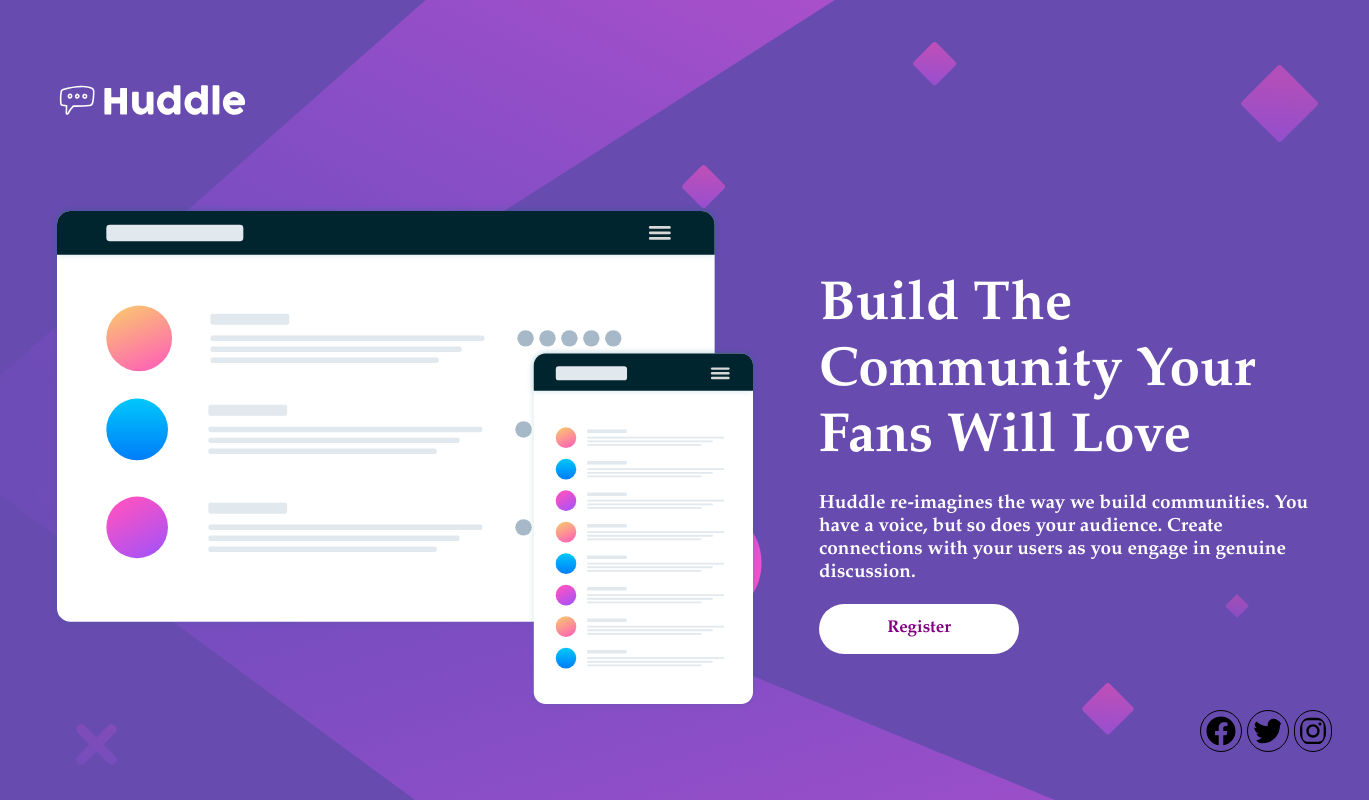
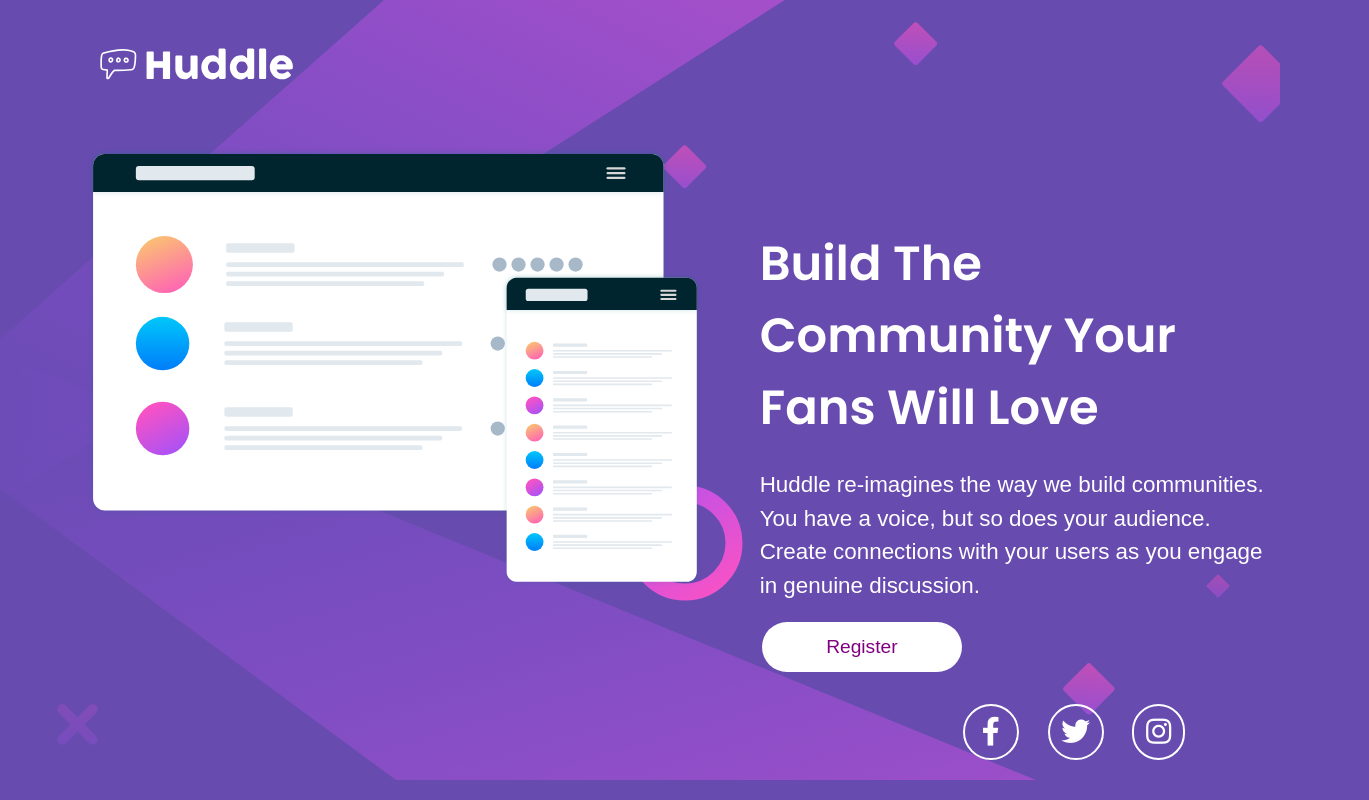
Before and after one commit to officionale/huddle-landing-page, a plain HTML site: page huddle-landing-page-with-single-introductory-section-master/Index.html in a window 1280 px wide. Shown: the whole page, 1369 px wide, since content can reach past the window. Drawn offline with Linux system fonts and the light colour scheme.

Commit message:
correct design

```diff
--- a/huddle-landing-page-with-single-introductory-section-master/Index.html
+++ b/huddle-landing-page-with-single-introductory-section-master/Index.html
@@ -4,11 +4,21 @@
 		<meta charset="utf-8">
 		<meta name="viewport" content="width=device-width, initial-scale=1.0">
 		<!--displays site properly based on user's device-->
+
 		<link rel="stylesheet" type="text/css" href="huddle challenge.css">
+
 		<title>Frontend Mentor | Huddle landing page with single introductory section</title>
-		<link rel="icon"
-	href="images/favicon-32x32.png">
+
+		<link rel="icon" href="images/favicon-32x32.png">
+
+		<link rel="stylesheet" href="https://use.fontawesome.com/releases/v5.15.1/css/all.css" integrity="sha384-vp86vTRFVJgpjF9jiIGPEEqYqlDwgyBgEF109VFjmqGmIY/Y4HV4d3Gp2irVfcrp" crossorigin="anonymous">
+
+		<link href="https://fonts.googleapis.com/css2?family=Poppins:wght@200;300;400;500;550;600;700&display=swap" rel="stylesheet">
+
+		<link href="https://fonts.googleapis.com/css2?family=Open+Sans:wght@200;300;400;600&display=swap" rel="stylesheet">
 	</head>
+
+
 	<body>
 		<img class="logo" src="images/logo.svg">
 		<div class="container">
@@ -29,10 +39,12 @@
 				</div>
 	 		</article>
 		</div>
-	 	<div class="face">
-	 		<img class="facebook" src="images/facebook.svg">
-	 		<img class="facebook" src="images/twitter.svg">
-	 		<img class="facebook" src="images/instagram.svg">
-		 </div>
+		<div class="sdc">
+	 		<div class="face">
+	 			<i class="fab fa-facebook-f"></i>
+	 			<i class="fab fa-twitter"></i>
+	 			<i class="fab fa-instagram"></i>
+			 </div>
+		</div>
 	</body>
 </html>
--- a/huddle-landing-page-with-single-introductory-section-master/huddle challenge.css
+++ b/huddle-landing-page-with-single-introductory-section-master/huddle challenge.css
@@ -3,150 +3,170 @@
 	margin: 0;
 }
 body{
-	background-image: url(images/bg-desktop.svg);
-	background-color: hsl(257, 40%, 49%);
+	background-image: url("images/bg-mobile.svg");
+	background-position: center;
 	background-repeat: no-repeat;
-	width: auto;
+	width: 100%;
+	background-color:  hsl(257, 40%, 49%);
 }
 .logo{
-	height: 200px;
-	max-width: 200px;
+	width: 30%;
+	height: 5em;
 }
 .container{
 	display: flex;
-	flex-direction: row;
+	flex-direction: column;
 }
-.container .illustration-mockups{
-
+.illustration-mockups{
+	margin: auto auto;
+	width: 80%;
+	height: 15em;
+	padding-bottom: 1em;
 }
 article{
 	color: white;
 	font-weight: 400;
-	font-family: garamond;
+	display: flex;
+	flex-direction: column;
 }
 h1{
-	font-size: 55px;
-	font-weight: 700;
-	padding-top: 70px;
-	width: 550px;
-	padding-bottom: 20px;
+	font-family: 'Poppins', Sans-serif;
+	font-weight: 550;
+	margin-top: 1.5em;
+	margin-bottom: 1em;
+	text-align: center;
+	margin: auto auto;
+	max-width: 13em;
+	line-height: 1.7em;
+	font-size: 1.7em;
 }
 p{
-	max-width: 500px;
-	font-size: 19px;
-	font-weight: bold;
+	padding-top: 1em;
+	line-height: 1.8em;
+	margin: auto;
+	font-family: 'Open+Sans', Sans-serif;
+	font-weight: 300;
+	max-width: 20em;
+	text-align: center;
+	font-size: 1.2em;
 }
 .button{
-	padding-top: 20px;
+	margin-top: 2em;
+	display: flex;
+	text-align: center;
 }
 button{
+	margin: auto auto;
+	font-family: 'Open+Sans', Sans-serif;
 	background-color: white;
 	color: purple;
-	height: 50px;
-	width: 200px;
+	height: 40px;
+	width: 70%;
 	border-radius: 30px;
 	border: none;
-	font-weight: bold;
-	font-family: garamond;
-	font-size: 17px;
+	font-size: 1em;
 }
-img.facebook{
-	height: 30px;
-	border-radius: 100px;
-	border: 1px solid black;
-	padding: 5px;
-	margin-right: 5px;
+.sdc{
+	display: flex;
 }
-@media (min-width: 376px){
-
-	.logo{
-		padding-left: 50px;
-	}
-	.container .illustration-mockups{
-		padding-left: 50px;
-	}
-	h1{
-		padding-left: 60px;
-	}
-	p{
-		padding-left: 60px;
-	}
-	.button{
-		padding-left: 60px;
-	}
-	.face{
-		padding-left: 1200px;
-		display: flex;
-	}
+.face{
+	margin: auto;
+	display: flex;
+	margin-top: 2em
 }
 
-@media (max-width: 375px) and (min-width:1px) {
-	*{
-		padding: 0;
-		margin: 0;
-	}
+.fab{
+	margin-right: 1em;
+	font-size: 1em;
+	border: 2px solid white;
+	border-radius: 2em;
+	padding: 0.4em;
+	color: white;
+}
+.fab:first-child{
+	padding: 0.4em 0.6em 0.4em 0.6em;
+}
+
+
+
+@media screen and (min-width: 375px){
 	body{
-		background-image: url("images/bg-mobile.svg");
-		background-position: center;
-		width: 375px;
-		position: absolute;
+		background-image: url(images/bg-desktop.svg);
+		background-color: hsl(257, 40%, 49%);
+		background-repeat: no-repeat;
+		width: 100%;
 	}
 	.logo{
-		height: 120px;
-		width: 120px;
-		position: relative;
-		left: 15%;
+		all: unset;
+		width: 13em;
+		height: 8em;
+		margin-left: 7%;
+	}
+	.illustration-mockups{
+		all: unset;
+		width: 50%;
+		height: 70%;
+		margin-top: 1em;
+		margin-left: 3%;
 	}
 	.container{
 		display: flex;
-		flex-direction: column;
-		position: relative;
-		left: 15%;
-		font-weight: normal;
-	}
-	.illustration-mockups{
-		height: 180px;
-		width: 280px;
-		padding: 0;
-		padding-bottom: 30px;
+		flex-direction: row;
+		padding-left: 50px;
 	}
 	article{
-		text-align: center;
+		color: white;
+		font-weight: 400;
 	}
 	h1{
-		font-size: 25px;
-		width: 250px;
-		justify-content: center;
-		text-align: center;
-		padding: 0;
-		padding-bottom: 20px;
+		all: unset;
+		font-family: 'Poppins', Sans-serif;
+		font-weight: 550;
+		font-size: 3em;
+		max-width: 12em;
+		margin-left: 10%;
+		margin-top: 2em;
+		margin-bottom: 0.5em;
 	}
 	p{
-		text-align: center;
-		font-size: 17px;
-		max-width: 250px;
-		padding: 0;
-		padding-bottom: 10px;
-		font-weight: 200;
+		all: unset;
+		padding-top: 0;
+		font-family: 'Open+Sans', Sans-serif;
+		font-size: 1.4em;
+		font-weight: 300;
+		max-width: 30em;
+		margin-left: 10%;
+		line-height: 1.5em;
 	}
 	.button{
-		position: relative;
-		right: 15%;
-		padding-bottom: 50px;
+		all: unset;
+		padding-top: 20px;
+		padding-left: 60px;
 	}
 	button{
-		width: 150px;
-		height: 35px;
-		font-size: 12px;
+		font-family: 'Open+Sans', Sans-serif;
+		background-color: white;
+		color: purple;
+		height: 50px;
+		width: 200px;
+		border-radius: 30px;
+		border: none;
+		font-size: 1.2em;
 	}
 	.face{
+		padding-left: 70%;
 		display: flex;
-		padding: 5px;
-		text-align: center;
-		padding-left: 110px;
 	}
-	img.facebook{
-	margin-right: 20px;
-	height: 20px;
+	.fab{
+		all: unset;
+		margin-right: 1em;
+		font-size: 1.8em;
+		border: 2px solid white;
+		border-radius: 2em;
+		padding: 0.4em;
+		color: white;
+	}
+	.fab:first-child{
+		padding: 0.4em 0.6em 0.4em 0.6em;
 	}
 }
```
Also changed, not shown: 1 other file.
